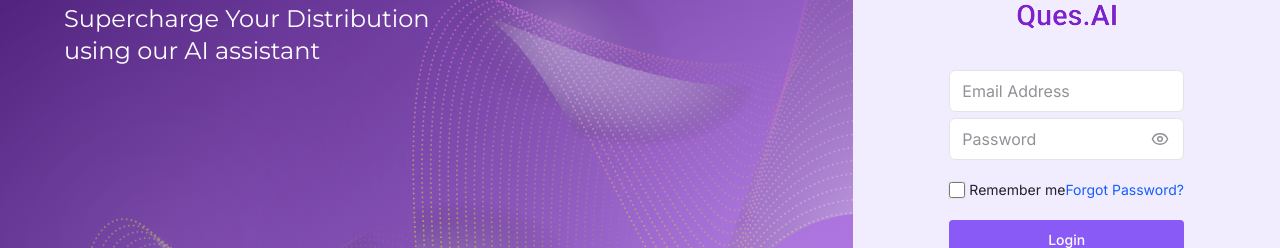
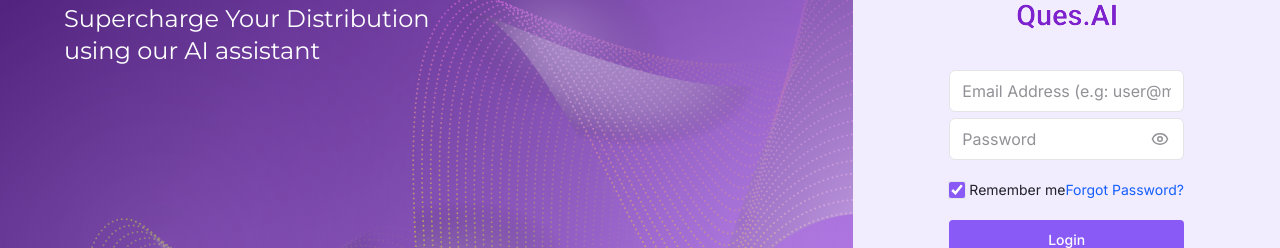
Before and after one commit to AbhilashMadi/Ques.AI, a React (Vite) app in the folder frontend/: page /auth/login in a window 1280 px wide. Shown: the part 309-557 px from the top of the page. Built offline with nearby package versions, Linux system fonts and the light colour scheme.

Commit message:
feat: login form functional

```diff
--- a/frontend/src/components/layouts/auth-layout.tsx
+++ b/frontend/src/components/layouts/auth-layout.tsx
@@ -5,9 +5,9 @@
   // const { theme, setTheme } = useTheme();
 
   return (
-    <main className="grid grid-cols-1 md:grid-cols-3 min-h-screen">
+    <main className="grid grid-cols-1 md:grid-cols-2 lg:grid-cols-3 min-h-screen">
       {/* Sider Section */}
-      <section className="col-span-2 bg-gradient-to-tl to-[#3A0B63] from-[#C37EFF] hidden md:flex relative overflow-hidden p-16">
+      <section className="md:col-span-1 lg:col-span-2 bg-gradient-to-tl to-[#3A0B63] from-[#C37EFF] hidden md:flex relative overflow-hidden p-16">
         {/* Background image */}
         <img
           src={siderBgImg}
--- a/frontend/src/pages/login-page.tsx
+++ b/frontend/src/pages/login-page.tsx
@@ -1,35 +1,60 @@
+import { Button, Checkbox, Input, SecretInput } from '@custom';
+import { useForm } from '@hooks/use-form';
+import { loginFormValidationSchema, type LoginFormInput } from '@schemas/login-form-schema';
 import { Link } from 'react-router-dom';
-import type { FormEvent } from 'react';
-import { Button, Input, SecretInput, Checkbox } from '@custom';
+import ServerKeys from '@resources/server-keys';
 
 export default function LoginPage() {
-
-  const handleSubmit = (e: FormEvent<HTMLElement>) => {
-    e.preventDefault();
-  }
-
-  const handleReset = () => { }
+  const {
+    errors,
+    handleBlur,
+    handleChange,
+    handleSubmit,
+    resetForm,
+    touched,
+    values,
+  } = useForm<LoginFormInput>({
+    initialValues: {
+      [ServerKeys.EMAIL]: '',
+      [ServerKeys.PASSWORD]: '',
+      [ServerKeys.REMEMBER]: true,
+    },
+    validationSchema: loginFormValidationSchema,
+    onSubmit: console.log,
+  })
 
   return (<form
     onSubmit={handleSubmit}
-    onReset={handleReset}
+    onReset={resetForm}
     className="space-y-5">
     <div className="space-y-1.5">
       <Input
-        name="email"
-        type="email"
-        touched
-        placeholder="Email Address"
+        name={ServerKeys.EMAIL}
+        onChange={handleChange}
+        value={values[ServerKeys.EMAIL]}
+        onBlur={handleBlur}
+        touched={touched[ServerKeys.EMAIL]}
+        errorMessage={errors[ServerKeys.EMAIL]}
+        placeholder="Email Address (e.g: user@mail.com)"
       />
       <SecretInput
-        name="password"
-        touched
+        name={ServerKeys.PASSWORD}
+        onChange={handleChange}
+        onBlur={handleBlur}
+        touched={touched[ServerKeys.PASSWORD]}
+        value={values[ServerKeys.PASSWORD]}
+        errorMessage={errors[ServerKeys.PASSWORD]}
         placeholder="Password"
       />
     </div>
 
     <div className="flex items-center justify-between text-sm">
-      <Checkbox label="Remember me" />
+      <Checkbox
+        label="Remember me"
+        name={ServerKeys.REMEMBER}
+        onChange={handleChange}
+        checked={values[ServerKeys.REMEMBER]}
+      />
       <Link to="/auth/forgot-password" className="text-blue-600 dark:text-blue-400 hover:underline">
         Forgot Password?
       </Link>
--- /dev/null
+++ b/frontend/src/resources/regex-patterns.ts
@@ -0,0 +1,7 @@
+const RegexPatterns = {
+  PASSWORD: /^(?=.*[a-z])(?=.*[A-Z])(?=.*\d)(?=.*[\W_]).{8,}$/,
+  USERNAME: /^[a-zA-Z0-9_]{3,16}$/,
+} as const;
+
+type RegexPatterns = typeof RegexPatterns[keyof typeof RegexPatterns];
+export default RegexPatterns;
--- a/frontend/src/resources/server-keys.ts
+++ b/frontend/src/resources/server-keys.ts
@@ -1,5 +1,9 @@
 
 const ServerKeys = {
+  EMAIL: 'email',
+  PASSWORD: 'password',
+  CONFIRM_PASSWORD: 'confirmPassword',
+  REMEMBER: 'remember',
   PROJECT_NAME: 'projectName',
 } as const;
 
--- /dev/null
+++ b/frontend/src/schemas/login-form-schema.ts
@@ -0,0 +1,20 @@
+import ServerKeys from '@resources/server-keys';
+import z from 'zod';
+import RegexPatterns from '@resources/regex-patterns';
+
+export const loginFormValidationSchema = z.object({
+  [ServerKeys.EMAIL]: z
+    .string()
+    .min(1, 'Email is required.')
+    .email('Please enter a valid email address.'),
+  [ServerKeys.PASSWORD]: z
+    .string()
+    .min(1, 'Password is required.')
+    .regex(
+      RegexPatterns.PASSWORD,
+      'Password must be at least 8 characters and include at least one uppercase letter, one lowercase letter, one number, and one special character.'
+    ),
+  [ServerKeys.REMEMBER]: z.boolean().optional(),
+});
+
+export type LoginFormInput = z.infer<typeof loginFormValidationSchema>;
```
Also changed, not shown: frontend/src/hooks/use-form.ts (line endings or trailing spaces).
